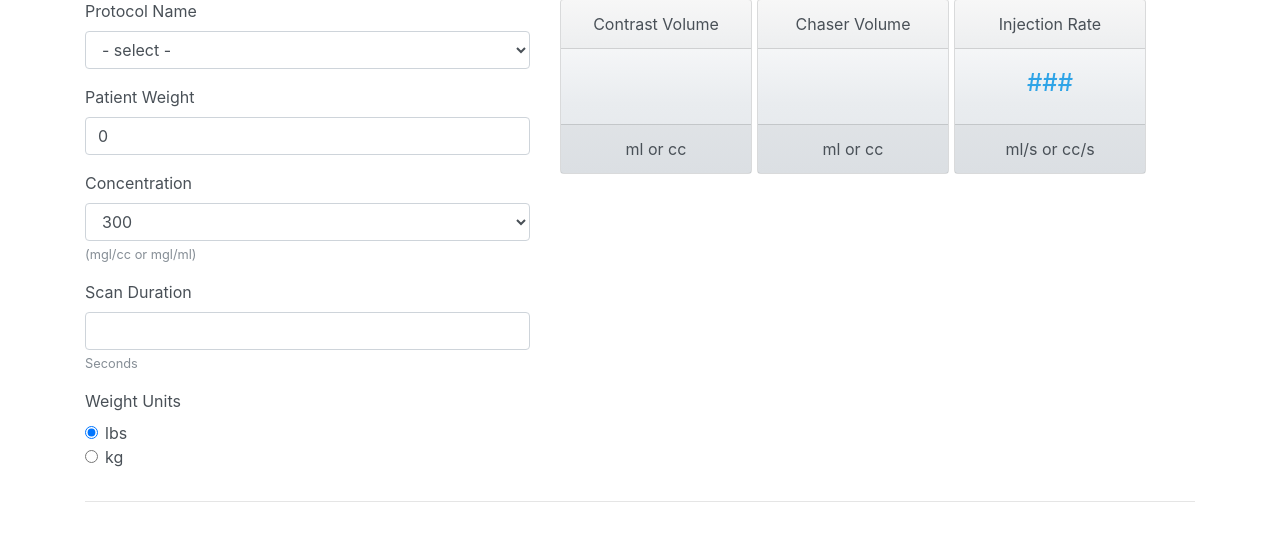
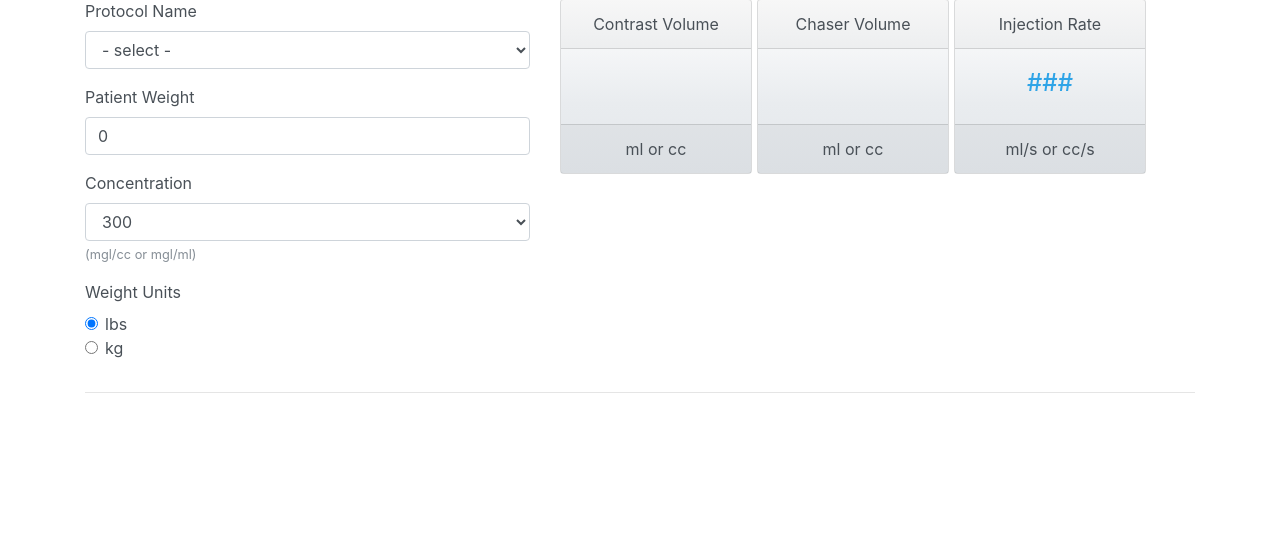
Before and after one commit to paramireze/contrast-calc, a PHP site: page /?weight_unit=1 in a window 1280 px wide. Shown: the part 185-726 px from the top of the page. Run offline with PHP 8.4, Linux system fonts and the light colour scheme.

Commit message:
remove unused form field

```diff
--- a/site/calculator.php
+++ b/site/calculator.php
@@ -2,7 +2,7 @@
 $protocol_id = isset($_GET['protocol_id']) && (int)$_GET['protocol_id'] > 0 && (int)$_GET['protocol_id'] < 5 ? $_GET['protocol_id'] : null;
 $patient_weight = isset($_GET['patient_weight']) && !empty($_GET['patient_weight']) ? $_GET['patient_weight'] : 0;
 
-$protocols[1] = array('name' => 'adult_abdomen_pelvis', 'volume' => 50, 'look_up_table_id' => 1);
+$protocols[1] = array('name' => 'Adult Abdomen Pelvis', 'volume' => 50, 'look_up_table_id' => 1);
 //$protocols[2] = array('name' => 'pediatric_abdomen_pelvis', 'volume' => 30, 'look_up_table_id' => 2);
 //$protocols[3] = array('name' => 'angio_protocol', 'volume' => 60, 'look_up_table_id' => 3);
 //$protocols[4] = array('name' => 'washington_abdomen', 'volume' => 50, 'look_up_table_id' => 4);
@@ -54,12 +54,6 @@ if (!empty($protocol_id)) {
                     <small class="form-text text-muted">(mgl/cc or mgl/ml)</small>
                 </div>
 
-                <div class="form-group">
-                    <label for="patient_weight">Scan Duration</label>
-                    <input type="text" class="form-control" id="scan_duration" aria-describedby="scanDuraction" placeholder="">
-                    <small class="form-text text-muted">Seconds</small>
-                </div>
-
                 <fieldset class="form-group">
                     <label>Weight Units</label>
                     <div class="form-check">
```
